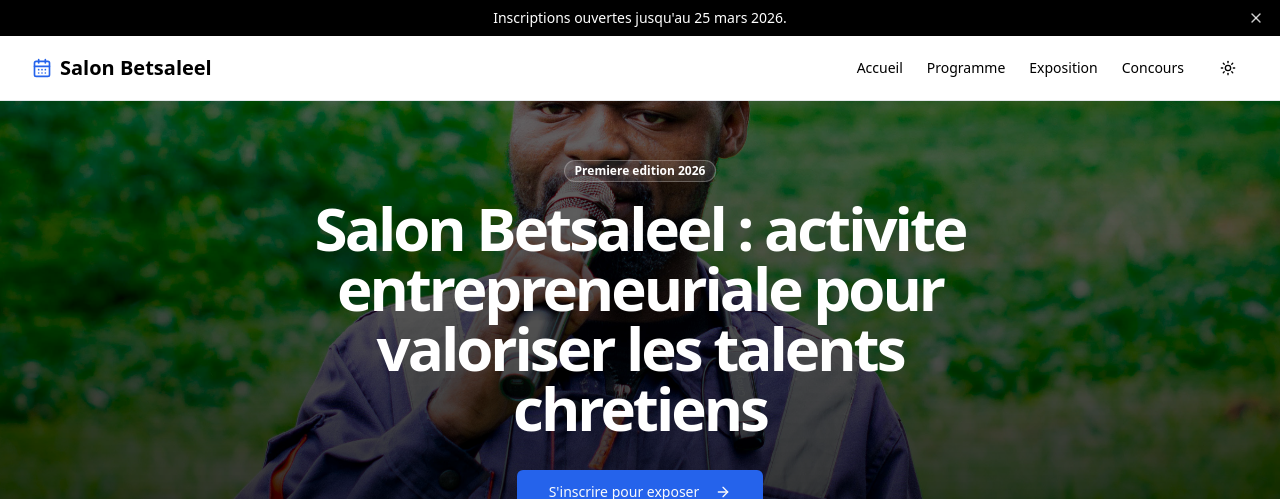
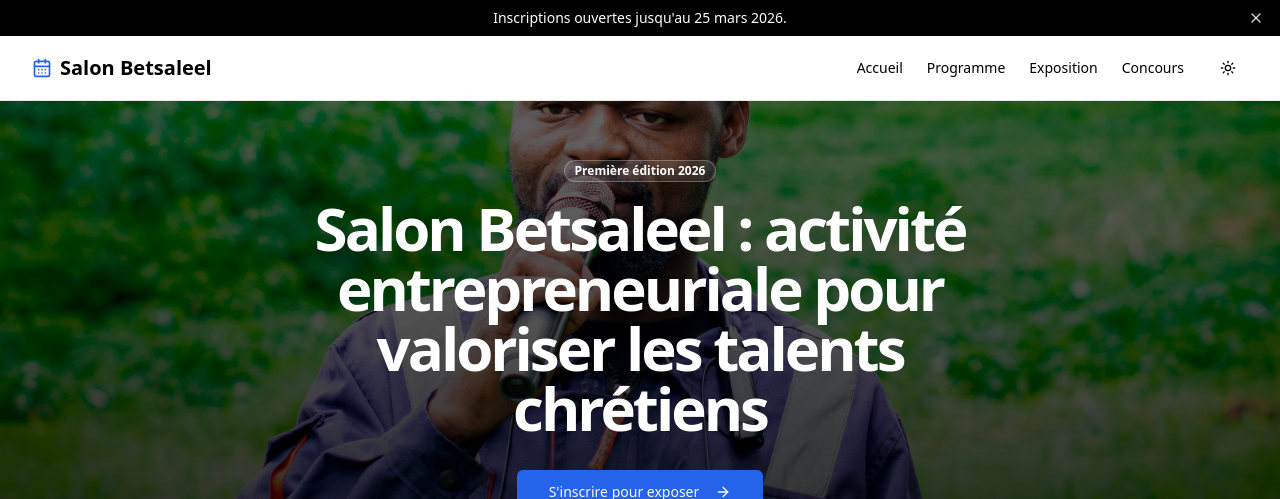
Before and after one commit to gadnyz/salon_betsaleel, a Next.js app: page / in a window 1280 px wide. Shown: the top 499 px of the page. Built offline with nearby package versions, Linux system fonts and the light colour scheme.

Commit message:
correction faute orthographe sur édition et prmière

```diff
--- a/components/homepage/HeroSection.tsx
+++ b/components/homepage/HeroSection.tsx
@@ -16,10 +16,10 @@ export default function HeroSection() {
         <div className="absolute inset-0 z-10 flex items-center justify-center px-4 py-10 md:px-10">
           <div className="mx-auto max-w-3xl text-center text-white">
             <Badge className="mb-4 border-white/25 bg-white/10 text-white" variant="outline">
-              Premiere edition 2026
+              Première édition 2026
             </Badge>
             <h1 className="mb-6 text-4xl font-bold tracking-tighter sm:text-5xl md:text-6xl">
-              Salon Betsaleel : activite entrepreneuriale pour <span className="text-white">valoriser les talents chretiens</span>
+              Salon Betsaleel : activité entrepreneuriale pour <span className="text-white">valoriser les talents chrétiens</span>
             </h1>
             <div className="mt-8 flex flex-col justify-center gap-4 sm:flex-row">
               <Link href="/inscription-exposant" className="w-full sm:w-auto">
```
